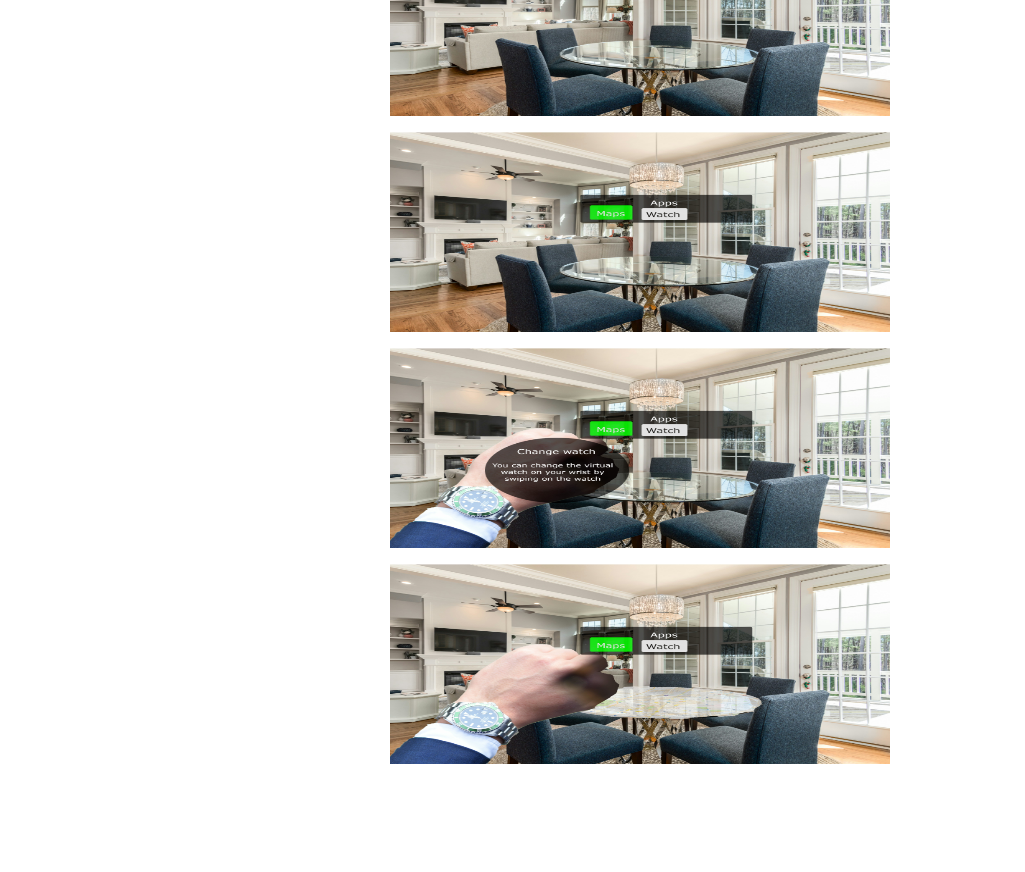
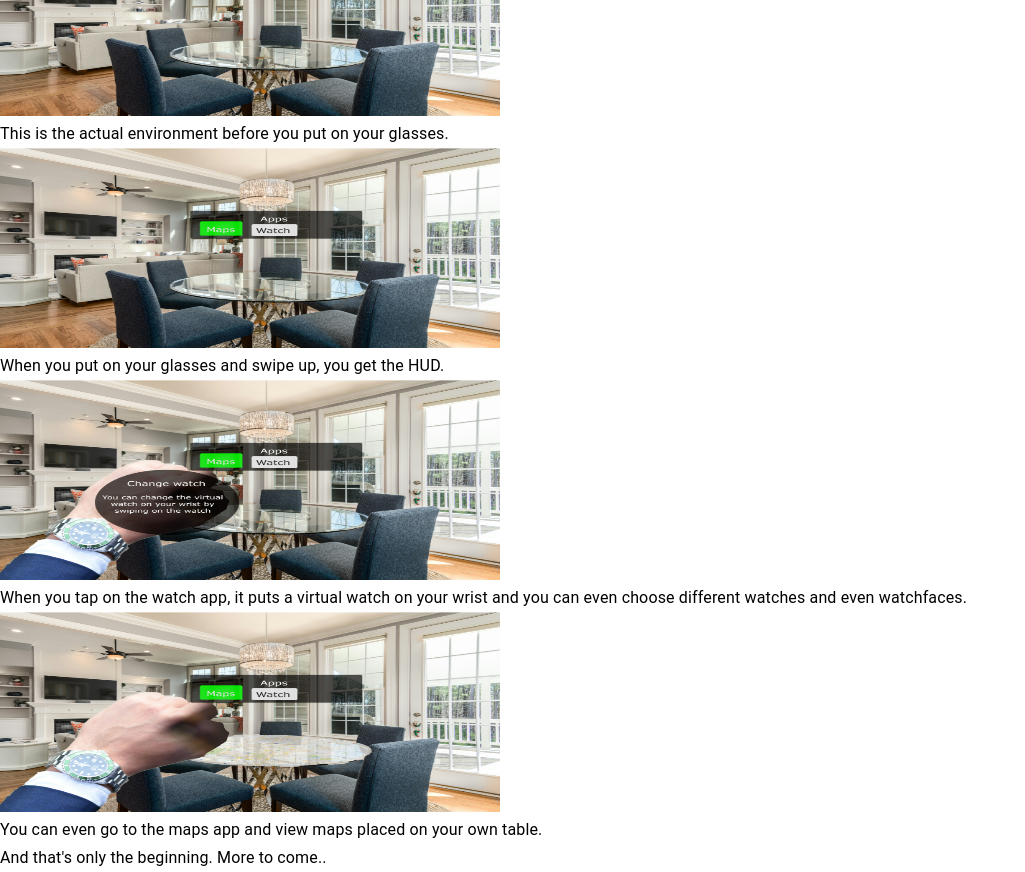
Before and after one commit to EphraimB/ephraim-becker-v2, a Next.js app: page /concepts/ar-glasses in a window 1280 px wide. Shown: the part 240-1112 px from the top of the page, without its empty margins (0-1025 px from the left). Before the commit the page ends 1004 px from the top, so only its background shows below. Built offline with nearby package versions, Linux system fonts and the light colour scheme.

Commit message:
Seperated concept scenes.

```diff
--- a/app/concepts/ar-glasses/page.tsx
+++ b/app/concepts/ar-glasses/page.tsx
@@ -1,7 +1,6 @@
 import Typography from "@mui/material/Typography";
 import Box from "@mui/material/Box";
 import Image from "next/image";
-import { Stack } from "@mui/material";
 import { motion } from "framer-motion";
 
 export default function ARGlasses() {
@@ -13,32 +12,57 @@ export default function ARGlasses() {
       <Typography variant="h2" component="h2" sx={{ textAlign: "center" }}>
         Concepts - AR glasses
       </Typography>
-      <Stack direction="column" spacing={2} sx={{ alignItems: "center" }}>
+      <motion.div>
         <Image
           width={width}
           height={height}
           src="/ar-glasses-concept/AR-glasses-concept.jpg"
           alt="Actual reality"
         />
+        <Typography component="p" variant="subtitle1">
+          This is the actual environment before you put on your glasses.
+        </Typography>
+      </motion.div>
+      <motion.div>
         <Image
           width={width}
           height={height}
           src="/ar-glasses-concept/AR-glasses-concept-2.jpg"
           alt="Augmented reality with just HUD"
         />
+        <Typography component="p" variant="subtitle1">
+          When you put on your glasses and swipe up, you get the HUD.
+        </Typography>
+      </motion.div>
+      <motion.div>
         <Image
           width={width}
           height={height}
           src="/ar-glasses-concept/AR-glasses-concept-3.jpg"
           alt="Augmented reality with HUD and watch app"
         />
+        <Typography component="p" variant="subtitle1">
+          When you tap on the watch app, it puts a virtual watch on your wrist
+          and you can even choose different watches and even watchfaces.
+        </Typography>
+      </motion.div>
+      <motion.div>
         <Image
           width={width}
           height={height}
           src="/ar-glasses-concept/AR-glasses-concept-4.jpg"
           alt="Augmented reality with HUD and maps app"
         />
-      </Stack>
+        <Typography component="p" variant="subtitle1">
+          You can even go to the maps app and view maps placed on your own
+          table.
+        </Typography>
+      </motion.div>
+      <motion.div>
+        <Typography component="p" variant="subtitle1">
+          And that's only the beginning. More to come..
+        </Typography>
+      </motion.div>
     </Box>
   );
 }
```
